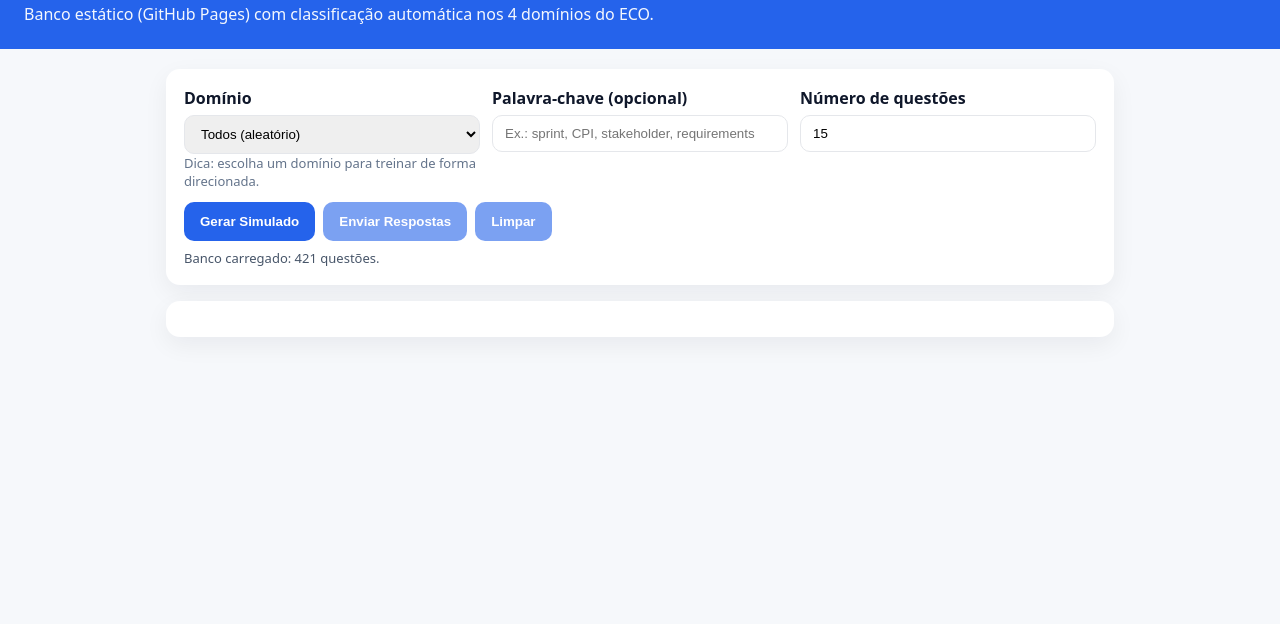
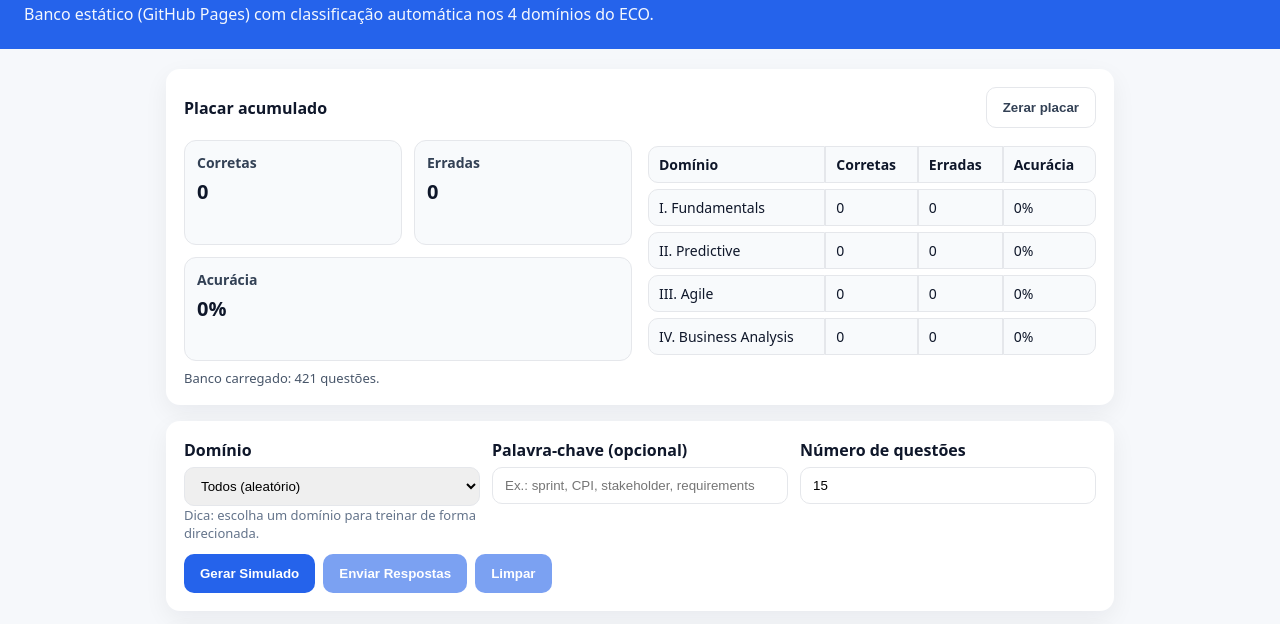
Before and after one commit to fbressane/capm-simulator, a plain HTML site: page index.html in a window 1280 px wide. Shown: the part 57-681 px from the top of the page. Drawn offline with Linux system fonts and the light colour scheme.

Commit message:
Update index.html

```diff
--- a/index.html
+++ b/index.html
@@ -5,13 +5,14 @@
   <meta name="viewport" content="width=device-width, initial-scale=1.0"/>
   <title>CAPM Simulator – Domínios (GitHub Pages)</title>
   <style>
-    :root { --primary:#2563eb; --bg:#f6f8fb; --ok:#16a34a; --err:#dc2626; }
+    :root { --primary:#2563eb; --bg:#f6f8fb; --ok:#16a34a; --err:#dc2626; --ink:#0f172a; }
     *{ box-sizing:border-box; }
-    body{ margin:0; font-family: system-ui, -apple-system, Segoe UI, Roboto, Arial; background:var(--bg); color:#0f172a; }
+    body{ margin:0; font-family: system-ui, -apple-system, Segoe UI, Roboto, Arial; background:var(--bg); color:var(--ink); }
     header{ background:var(--primary); color:white; padding:24px; }
     header h1{ margin:0 0 6px; font-size:22px; }
     header p{ margin:0; opacity:.95; }
     main{ max-width: 980px; margin: 20px auto; padding: 0 16px 40px; }
+
     .card{ background:#fff; border-radius:14px; padding:18px; box-shadow: 0 8px 24px rgba(16,24,40,.06); margin-bottom:16px; }
     .row{ display:flex; flex-wrap:wrap; gap:12px; }
     .row > *{ flex:1; min-width:220px; }
@@ -19,6 +20,7 @@
     select,input[type="number"],input[type="text"]{ width:100%; padding:10px 12px; border:1px solid #e5e7eb; border-radius:10px; }
     button{ background:var(--primary); color:#fff; padding:12px 16px; border:none; border-radius:10px; cursor:pointer; font-weight:600; }
     button[disabled]{ opacity:.6; cursor:not-allowed;}
+
     .question{ padding:16px; border:1px solid #eef; border-radius:12px; margin-bottom:12px; }
     .question h3{ margin:0 0 10px; font-size:16px; }
     .option{ display:block; padding:8px 10px; border-radius:8px; border:1px solid #e5e7eb; margin:6px 0; cursor:pointer;}
@@ -30,6 +32,19 @@
     .muted{ color:#64748b; font-size:13px; }
     .pill{ display:inline-block; padding:4px 8px; background:#eef2ff; color:#3730a3; border-radius:999px; font-size:12px; margin-right:6px; }
     #status{ font-size:13px; color:#475569; margin-top:8px;}
+
+    /* Painel do placar */
+    .scoreboard{ display:grid; grid-template-columns: 1fr 1fr; gap:16px; }
+    .kpis{ display:flex; gap:12px; flex-wrap:wrap; }
+    .kpi{ flex:1; min-width:160px; background:#f8fafc; border:1px solid #e5e7eb; border-radius:12px; padding:12px; }
+    .kpi h4{ margin:0 0 6px; font-size:14px; color:#334155; }
+    .kpi div{ font-size:20px; font-weight:800; }
+    .bydomain table{ width:100%; border-collapse:separate; border-spacing:0 6px; }
+    .bydomain th, .bydomain td{ text-align:left; font-size:14px; padding:8px 10px; background:#f8fafc; border:1px solid #e5e7eb; }
+    .bydomain th:first-child, .bydomain td:first-child{ border-top-left-radius:10px; border-bottom-left-radius:10px;}
+    .bydomain th:last-child, .bydomain td:last-child{ border-top-right-radius:10px; border-bottom-right-radius:10px;}
+    .panel-actions{ display:flex; gap:8px; align-items:center; flex-wrap:wrap; }
+    .btn-ghost{ background:#fff; color:#334155; border:1px solid #e5e7eb; }
   </style>
 </head>
 <body>
@@ -37,7 +52,40 @@
     <h1>Simulador CAPM – por Domínio</h1>
     <p>Banco estático (GitHub Pages) com classificação automática nos 4 domínios do ECO.</p>
   </header>
+
+  <!-- PAINEL DE PLACAR -->
   <main>
+    <section class="card" id="scorePanel">
+      <div class="panel-actions" style="justify-content:space-between;">
+        <strong>Placar acumulado</strong>
+        <div>
+          <button id="btnResetTotals" class="btn-ghost">Zerar placar</button>
+        </div>
+      </div>
+      <div class="scoreboard" style="margin-top:12px;">
+        <div class="kpis">
+          <div class="kpi"><h4>Corretas</h4><div id="kpiCorrect">0</div></div>
+          <div class="kpi"><h4>Erradas</h4><div id="kpiWrong">0</div></div>
+          <div class="kpi"><h4>Acurácia</h4><div id="kpiAcc">0%</div></div>
+        </div>
+        <div class="bydomain">
+          <table>
+            <thead>
+              <tr><th>Domínio</th><th>Corretas</th><th>Erradas</th><th>Acurácia</th></tr>
+            </thead>
+            <tbody id="domainTable">
+              <tr><td>I. Fundamentals</td><td>0</td><td>0</td><td>0%</td></tr>
+              <tr><td>II. Predictive</td><td>0</td><td>0</td><td>0%</td></tr>
+              <tr><td>III. Agile</td><td>0</td><td>0</td><td>0%</td></tr>
+              <tr><td>IV. Business Analysis</td><td>0</td><td>0</td><td>0%</td></tr>
+            </tbody>
+          </table>
+        </div>
+      </div>
+      <div id="status" class="muted" style="margin-top:8px;"></div>
+    </section>
+
+    <!-- CONTROLES DO SIMULADO -->
     <section class="card">
       <div class="row">
         <div>
@@ -65,12 +113,12 @@
         <button id="btnSubmit" disabled>Enviar Respostas</button>
         <button id="btnReset" disabled>Limpar</button>
       </div>
-      <div id="status"></div>
     </section>
 
     <section id="quizArea" class="card"></section>
     <section id="scoreArea" class="card" style="display:none;"></section>
   </main>
+
   <script src="app.js"></script>
 </body>
 </html>
```
